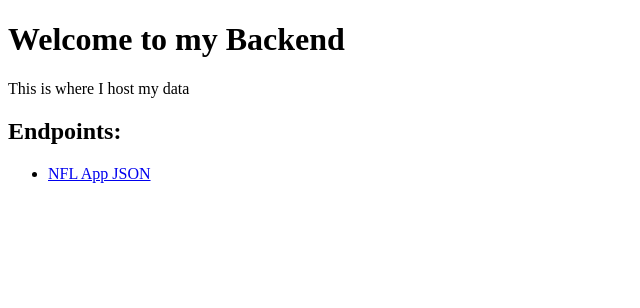
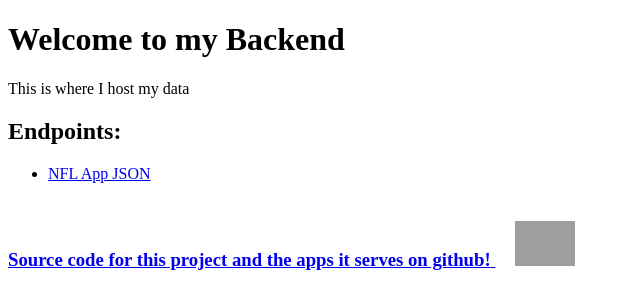
Before and after one commit to ConalCosgrove/nfl-website-backend, a website: page index.html in a window 1280 px wide. Shown: the whole page, without its empty margins (0-640 px from the left). Drawn offline with Linux system fonts and the light colour scheme; grey boxes are pictures that could not be loaded.

Commit message:
Added github link to project

```diff
--- a/index.html
+++ b/index.html
@@ -2,6 +2,15 @@
 <html>
 <head>
 	<title>Conal's Backend</title>
+	<style>div{
+			align-contents: center;
+			vertical-align: middle;
+			}
+			img{
+				margin-top: 20px;
+			}
+
+	</style>
 </head>
 <body>
 <h1> Welcome to my Backend </h1>
@@ -12,5 +21,8 @@
 <ul>
 <li><a href = "/scoreJSON">NFL App JSON</a></li>
 </ul>
+<div>
+	<h3><a href = "https://github.com/ConalCosgrove/nfl-website-backend">Source code for this project and the apps it serves on github!<span> <img hspace ="20px" width ="60px" src="images/octocat.png"/></span></a></h3>
+</div>
 </body>
 </html>
--- a/server.js
+++ b/server.js
@@ -9,6 +9,8 @@ app.get('/',(request,response)=>{
 	response.sendFile(__dirname + "/index.html");
 })
 
+
+
 app.get('/scoreJSON', (request,response)=>{
 	var data = {};
 	axios.get('http://www.nfl.com/liveupdate/scores/scores.json').then((resp) => {
```
Also changed, not shown: 1 other file.
